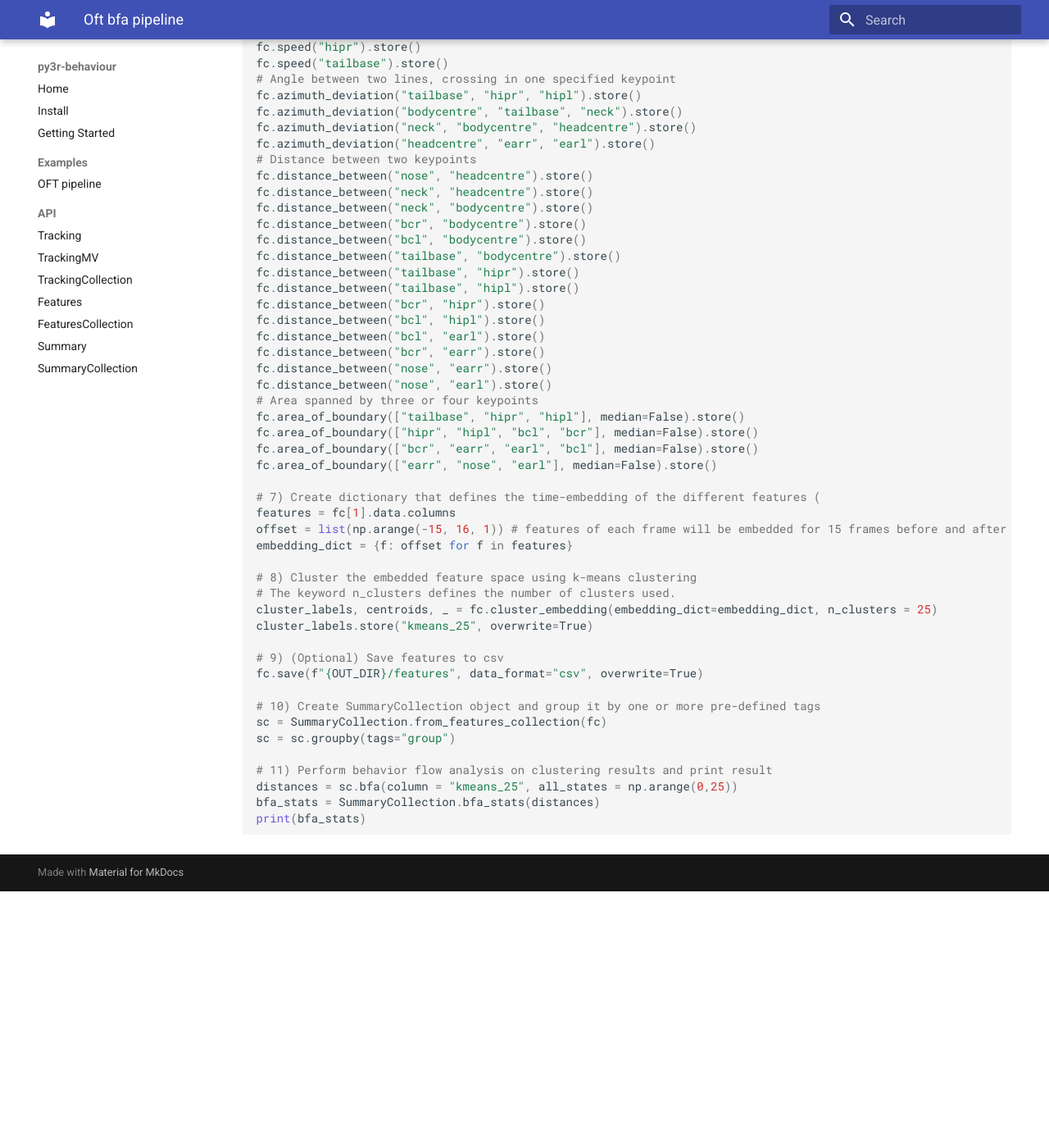
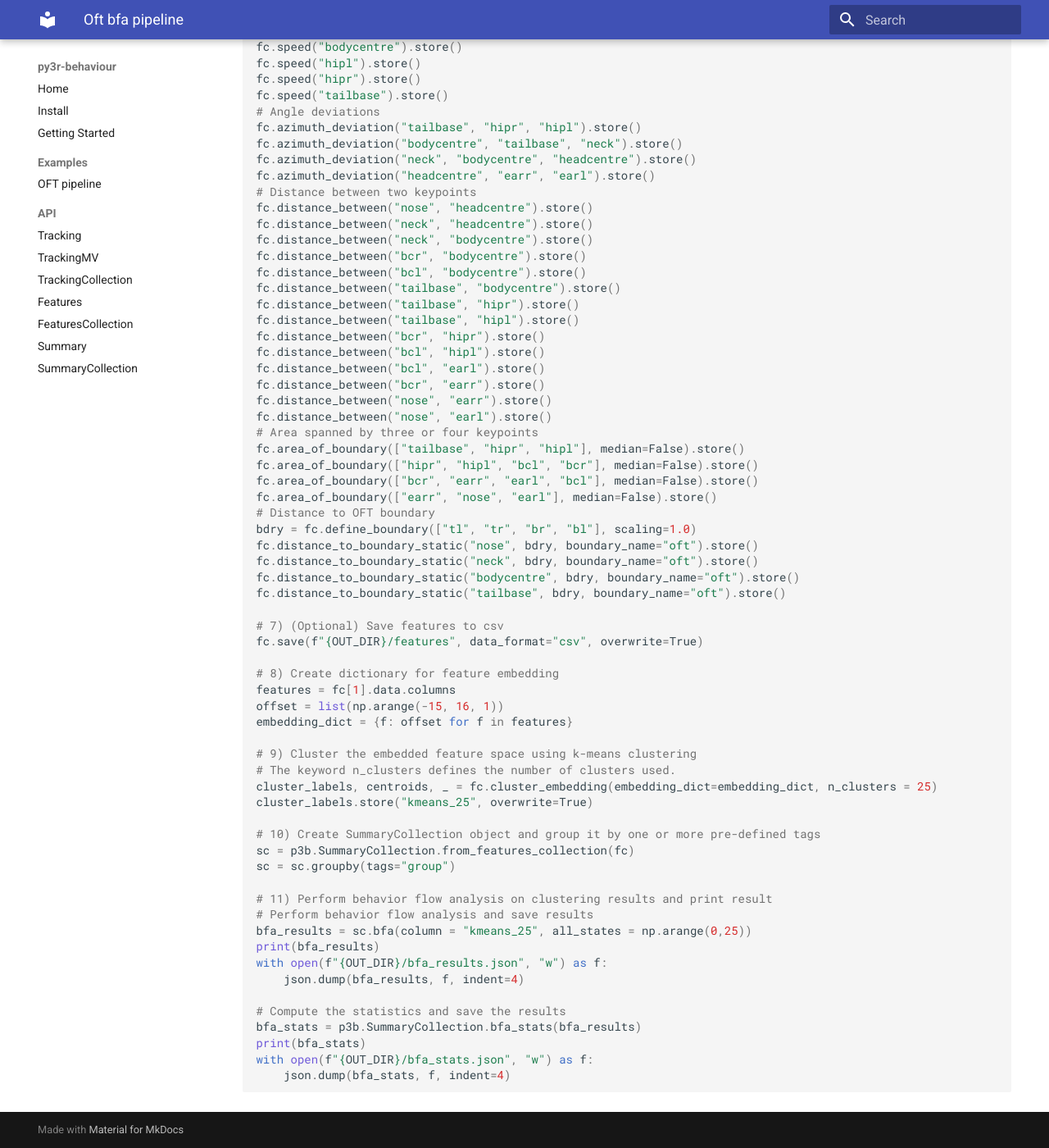
Before and after one commit to ETHZ-INS/py3r_behaviour, an MkDocs documentation site: the page built from docs/examples/oft_bfa_pipeline.md, in a window 1280 px wide and 1400 px high, scrolled down 1392 px. Shown: the whole window at 82% size. Built offline with MkDocs 1.6.1 and Material for MkDocs 9.7.7, drawn with Linux system fonts in a browser that asks for light colours; before the commit the page ends 2479 px from its top, so only the background shows below that; some of the changed text lies outside the part shown.

Commit message:
Updating different example pipelines in the docs

````diff
--- a/docs/examples/oft_bfa_pipeline.md
+++ b/docs/examples/oft_bfa_pipeline.md
@@ -2,15 +2,16 @@
 
 ```python
 # 1) Load a dataset of single‑view DLC CSVs into a TrackingCollection
-from py3r.behaviour.tracking.tracking_collection import TrackingCollection
-from py3r.behaviour.features.features_collection import FeaturesCollection
-from py3r.behaviour.summary.summary_collection import SummaryCollection
+import json
+import numpy as np
+import py3r.behaviour as p3b
 
 DATA_DIR = "/data/recordings"            # e.g. contains OFT_id1.csv, OFT_id2.csv, ...
 TAGS_CSV = "/data/tags.csv"              # optional, with columns: handle, treatment, genotype, ...
 OUT_DIR  = "/outputs"                    # where to save summary outputs
+RECORDING_LENGTH = 600                   # seconds
 
-tc = TrackingCollection.from_dlc_folder(folder_path=DATA_DIR, fps=25)
+tc = p3b.TrackingCollection.from_dlc_folder(folder_path=DATA_DIR, fps=25)
 
 # 2) (Optional) Add tags from a CSV for grouping/analysis
 # CSV must contain a 'handle' column matching filenames (without extension)
@@ -49,7 +51,7 @@
         lines=[("tr","tl"), ("tl","bl"), ("bl","br"), ("br","tr")])
 
 # 5) Create FeaturesCollection object
-fc = FeaturesCollection.from_tracking_collection(tc)
+fc = p3b.FeaturesCollection.from_tracking_collection(tc)
 
 # 6) Compute features which will used for clustering
 # The following features are exemplary, adjust accordingly.
@@ -62,7 +64,7 @@
 fc.speed("hipl").store()
 fc.speed("hipr").store()
 fc.speed("tailbase").store()
-# Angle between two lines, crossing in one specified keypoint
+# Angle deviations
 fc.azimuth_deviation("tailbase", "hipr", "hipl").store()
 fc.azimuth_deviation("bodycentre", "tailbase", "neck").store()
 fc.azimuth_deviation("neck", "bodycentre", "headcentre").store()
@@ -87,26 +89,40 @@
 fc.area_of_boundary(["hipr", "hipl", "bcl", "bcr"], median=False).store()
 fc.area_of_boundary(["bcr", "earr", "earl", "bcl"], median=False).store()
 fc.area_of_boundary(["earr", "nose", "earl"], median=False).store()
+# Distance to OFT boundary
+bdry = fc.define_boundary(["tl", "tr", "br", "bl"], scaling=1.0)
+fc.distance_to_boundary_static("nose", bdry, boundary_name="oft").store()
+fc.distance_to_boundary_static("neck", bdry, boundary_name="oft").store()
+fc.distance_to_boundary_static("bodycentre", bdry, boundary_name="oft").store()
+fc.distance_to_boundary_static("tailbase", bdry, boundary_name="oft").store()
 
-# 7) Create dictionary that defines the time-embedding of the different features (
+# 7) (Optional) Save features to csv
+fc.save(f"{OUT_DIR}/features", data_format="csv", overwrite=True)
+
+# 8) Create dictionary for feature embedding
 features = fc[1].data.columns
-offset = list(np.arange(-15, 16, 1)) # features of each frame will be embedded for 15 frames before and after the current frame
+offset = list(np.arange(-15, 16, 1))
 embedding_dict = {f: offset for f in features}
 
-# 8) Cluster the embedded feature space using k-means clustering
+# 9) Cluster the embedded feature space using k-means clustering
 # The keyword n_clusters defines the number of clusters used.
 cluster_labels, centroids, _ = fc.cluster_embedding(embedding_dict=embedding_dict, n_clusters = 25)
 cluster_labels.store("kmeans_25", overwrite=True)
 
-# 9) (Optional) Save features to csv
-fc.save(f"{OUT_DIR}/features", data_format="csv", overwrite=True)
-
 # 10) Create SummaryCollection object and group it by one or more pre-defined tags
-sc = SummaryCollection.from_features_collection(fc)
+sc = p3b.SummaryCollection.from_features_collection(fc)
 sc = sc.groupby(tags="group")
 
 # 11) Perform behavior flow analysis on clustering results and print result
-distances = sc.bfa(column = "kmeans_25", all_states = np.arange(0,25))
-bfa_stats = SummaryCollection.bfa_stats(distances)
+# Perform behavior flow analysis and save results
+bfa_results = sc.bfa(column = "kmeans_25", all_states = np.arange(0,25))
+print(bfa_results)
+with open(f"{OUT_DIR}/bfa_results.json", "w") as f:
+    json.dump(bfa_results, f, indent=4)
+
+# Compute the statistics and save the results
+bfa_stats = p3b.SummaryCollection.bfa_stats(bfa_results)
 print(bfa_stats)
+with open(f"{OUT_DIR}/bfa_stats.json", "w") as f:
+    json.dump(bfa_stats, f, indent=4)
 ```
````
Also changed, not shown: other parts of docs/examples/oft_bfa_pipeline.md (+2 -1 lines), docs/examples/epm_pipeline.md (+4 -6 lines), docs/examples/oft_pipeline.md (+4 -6 lines).
